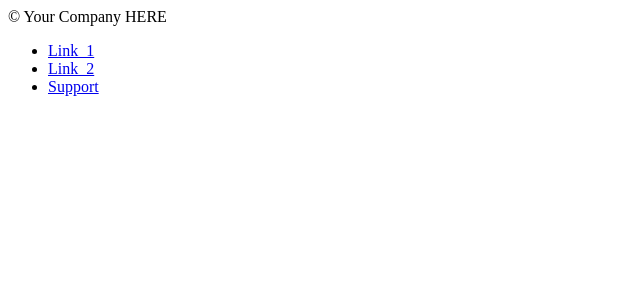
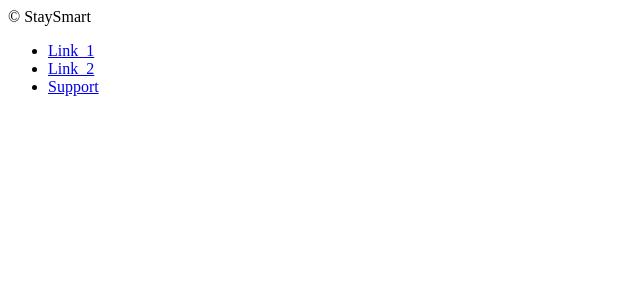
Before and after one commit to VaibhavDhanani/StaySmart, a Django app: template home/templates/includes/custom-footer.html in a window 1280 px wide. Shown: the top 300 px of the page, without its empty margins (0-640 px from the left). Run offline with Django 4.2, Linux system fonts and the light colour scheme; the template is opened without the code that fills it, so the values that code supplies are empty.

Commit message:
added some

```diff
--- a/home/templates/includes/custom-footer.html
+++ b/home/templates/includes/custom-footer.html
@@ -2,7 +2,7 @@
   <div class="row">
     <div class="col-12 col-md-4 col-xl-6 mb-4 mb-md-0">
       <p class="mb-0 text-center text-lg-start">
-        &copy; Your Company HERE
+        &copy; StaySmart
       </p>
     </div>
     <div class="col-12 col-md-8 col-xl-6 text-center text-lg-start">
```
